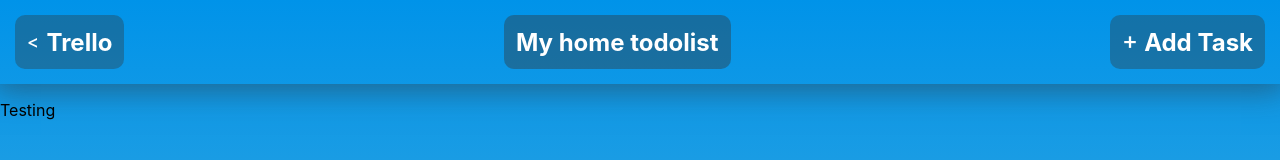
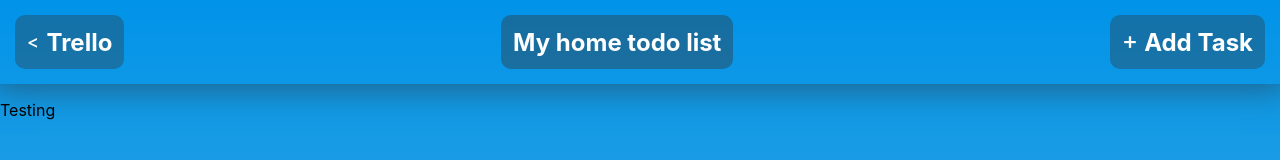
Before and after one commit to atawfique21/better-boards, a React (Create React App) app in the folder trello/: page / in a window 1280 px wide. Shown: the top 160 px of the page. Built offline with nearby package versions, Linux system fonts and the light colour scheme.

Commit message:
[Header] Finished mock-up header, just needs functionality.

```diff
--- a/trello/src/App.css
+++ b/trello/src/App.css
@@ -53,7 +53,7 @@ h1, h2 {
 
 .lessthan {
   margin-right: 7.5px;
-  margin-bottom: 1px;
+  margin-bottom: 0.75px;
   font-size: 18px;
-  font-weight: 500;
+  font-weight: 550;
 }
--- a/trello/src/Compoments/Header.js
+++ b/trello/src/Compoments/Header.js
@@ -1,13 +1,10 @@
 import React from 'react';
 
 function Header() {
-  let leftArrow = `<`
-  let trello = `Trello`
-
   return (
     <header>
       <h2 className="back-button"><span className="lessthan">&lt;</span> Trello</h2>
-      <h2 className="board-name">My home todolist</h2>
+      <h2 className="board-name">My home todo list</h2>
       <h2 className="add-button"><span className="center">+</span> Add Task</h2>
     </header>
   )
```
